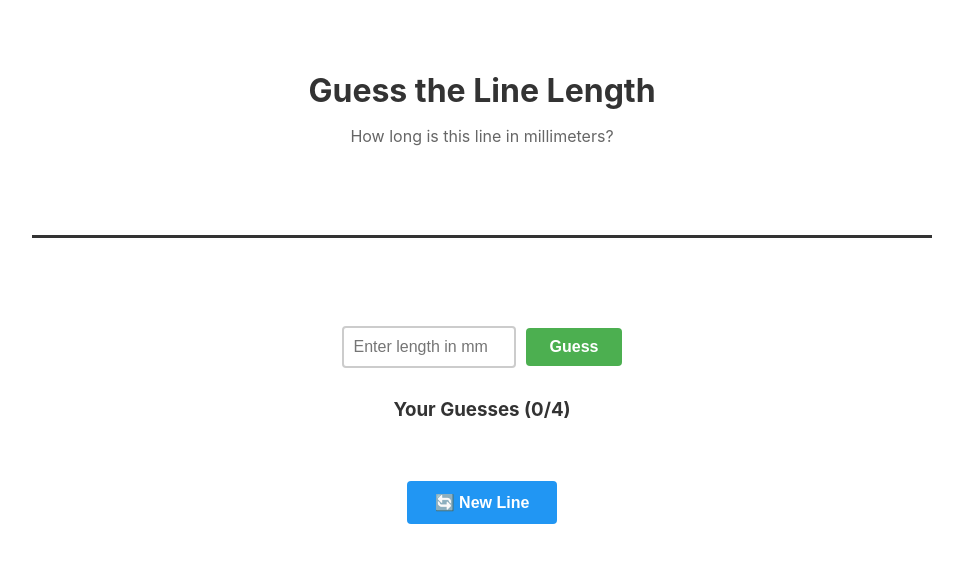
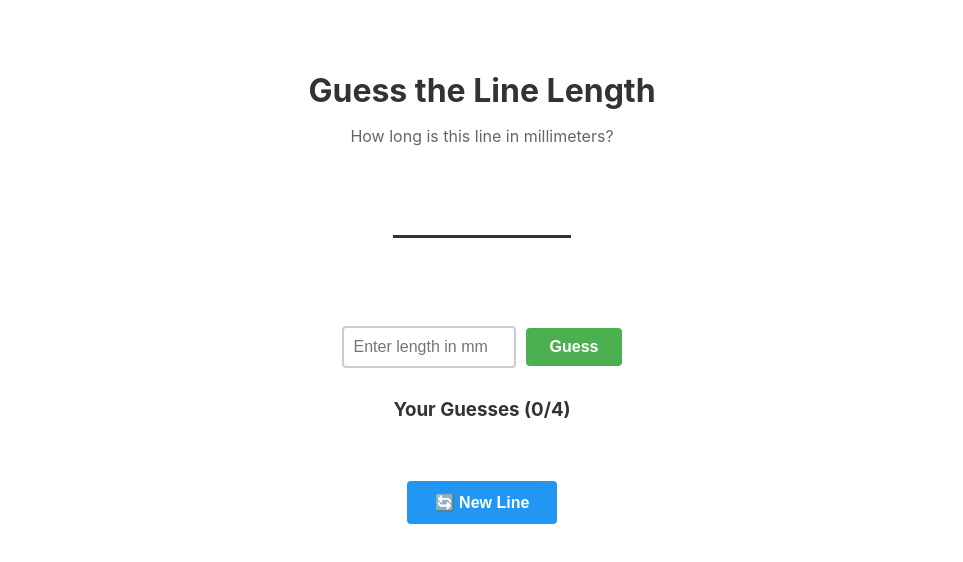
Before and after one commit to davidtom/line-length, a React (Create React App) app: page / in a window 1280 px wide. Shown: the top 562 px of the page, without its empty margins (158-1121 px from the left). Built offline with nearby package versions, Linux system fonts and the light colour scheme.

Commit message:
update title and make line length 2 inches

```diff
--- a/public/index.html
+++ b/public/index.html
@@ -24,7 +24,7 @@
       work correctly both with client-side routing and a non-root public URL.
       Learn how to configure a non-root public URL by running `npm run build`.
     -->
-    <title>React App</title>
+    <title>Line Length</title>
   </head>
   <body>
     <noscript>You need to enable JavaScript to run this app.</noscript>
--- a/src/App.tsx
+++ b/src/App.tsx
@@ -4,12 +4,12 @@ import { Line } from "./Line";
 import LineComponent from "./LineComponent";
 import "./App.css";
 
-// Create a random line between 1 and 254 mm (10 inches)
-const randomLength = Math.round(Math.random() * 253 + 1); // 1 to 254
+// Create a random line between 1 and 50 mm (approximately 2 inches)
+const randomLength = Math.round(Math.random() * 49 + 1); // 1 to 50
 const line = new Line(randomLength);
 
 // Log the actual length for testing
-console.log("Actual line length:", line.length, "mm");
+console.log("Line length:", line.length, "mm");
 
 interface Guess {
   value: number;
```
